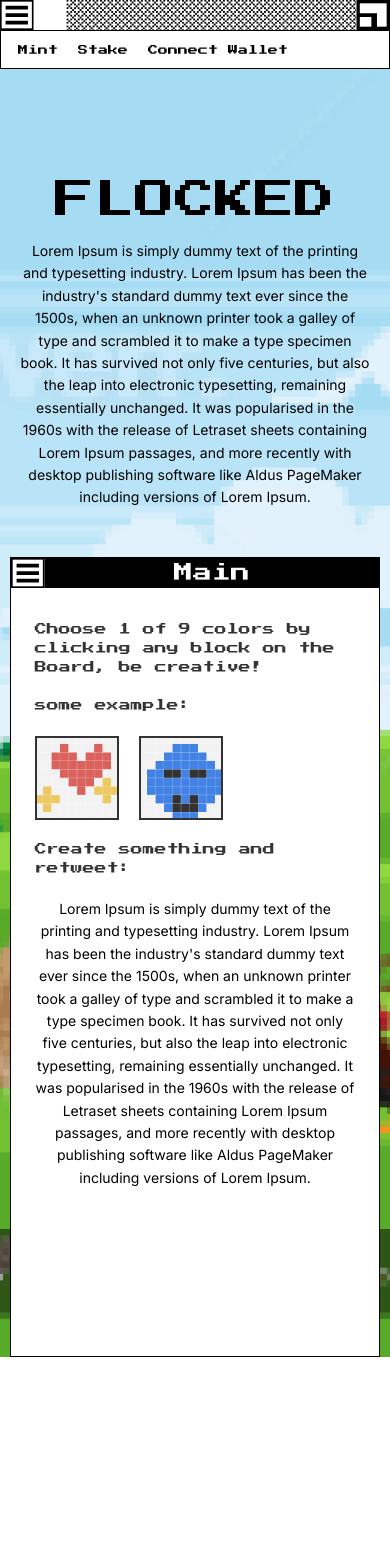
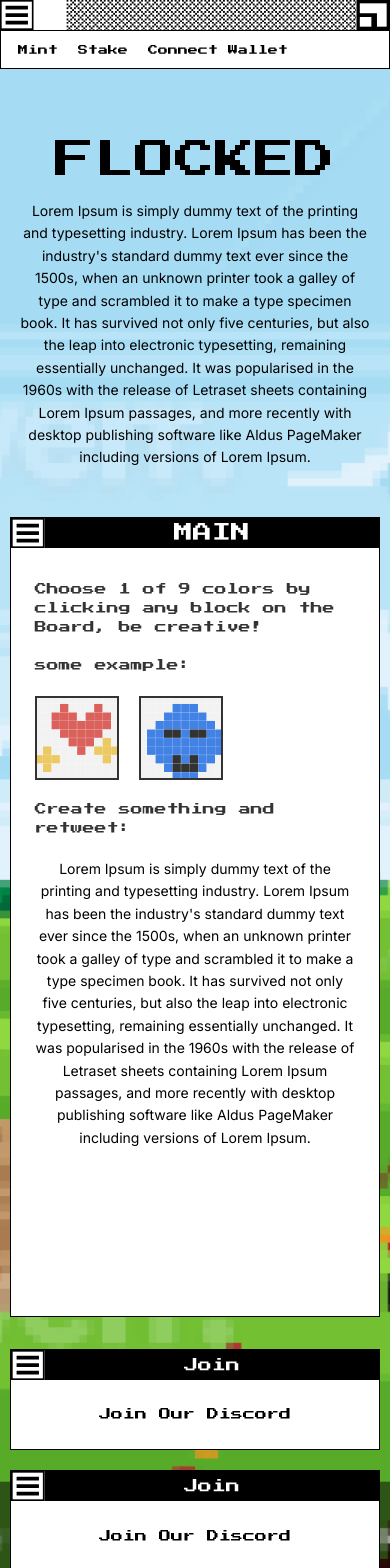
Before and after one commit to sikander-afzaal/flocked-landing, a React (Create React App) app: page / in a window 390 px wide. Shown: the top 1568 px of the page. Before the commit the page ends 1357 px from the top, so only its background shows below. Built offline with nearby package versions, Linux system fonts and the light colour scheme.

Commit message:
first commit

```diff
--- /dev/null
+++ b/src/Components/Join.css
@@ -0,0 +1,20 @@
+.join-box {
+  border: 1px solid black;
+}
+.join-box h2 {
+  font-size: 14px !important;
+}
+.main-join {
+  background-color: white;
+  width: 100%;
+  color: black;
+  padding: 1.8rem 0rem;
+}
+.main-join h2 {
+  text-align: center;
+}
+@media screen and (max-width: 616px) {
+  .main-join h2 {
+    font-size: 12px !important;
+  }
+}
--- /dev/null
+++ b/src/Components/JoinBox.jsx
@@ -0,0 +1,18 @@
+import React from "react";
+import menu from "../Assets/Menu.svg";
+import "./Join.css";
+function JoinBox() {
+  return (
+    <div className="join-box">
+      <div className="top-box">
+        <img src={menu} alt="" />
+        <h2 className="main-text">Join</h2>
+      </div>
+      <div className="main-join">
+        <h2>Join Our Discord</h2>
+      </div>
+    </div>
+  );
+}
+
+export default JoinBox;
--- a/src/Pages/Landing/Landing.css
+++ b/src/Pages/Landing/Landing.css
@@ -6,6 +6,7 @@
   width: 100%;
   max-width: 1700px;
   margin-top: 180px;
+  padding-bottom: 4rem;
 }
 .main-h1 {
   font-size: 96px;
@@ -70,8 +71,20 @@
   width: 100%;
   line-height: 1.6;
 }
+.join-row {
+  display: flex;
+  justify-content: space-between;
+  align-items: center;
+  width: 1200px;
+  gap: 150px;
+  margin-top: 4rem;
+}
+.join-row .join-box {
+  flex: 0.5;
+}
 @media screen and (max-width: 1248px) {
-  .box-landing {
+  .box-landing,
+  .join-row {
     width: 85%;
   }
   .main-desc {
@@ -79,8 +92,12 @@
   }
 }
 @media screen and (max-width: 886px) {
-  .box-landing {
+  .box-landing,
+  .join-row {
     width: 95%;
+  }
+  .join-row {
+    gap: 20px;
   }
   .main-h1 {
     font-size: 60px;
@@ -94,7 +111,20 @@
     font-size: 12px !important;
   }
 }
+@media screen and (max-width: 512px) {
+  .join-row {
+    flex-direction: column;
+    margin-top: 2rem;
+  }
+  .join-row .join-box {
+    flex: none;
+    width: 100%;
+  }
+}
 @media screen and (max-width: 478px) {
+  .landing {
+    margin-top: 140px;
+  }
   .main-h1 {
     font-size: 40px;
   }
--- a/src/Pages/Landing/Landing.jsx
+++ b/src/Pages/Landing/Landing.jsx
@@ -3,6 +3,7 @@ import "./Landing.css";
 import menu from "../../Assets/Menu.svg";
 import nft1 from "../../Assets/nft1.png";
 import nft2 from "../../Assets/nft2.png";
+import JoinBox from "../../Components/JoinBox";
 function Landing() {
   return (
     <div className="landing">
@@ -21,7 +22,7 @@ function Landing() {
       <div className="box-landing">
         <div className="top-box">
           <img src={menu} alt="" />
-          <h2 className="main-text">Main</h2>
+          <h2 className="main-text">MAIN</h2>
         </div>
         <div className="main-box">
           <h2>
@@ -48,6 +49,10 @@ function Landing() {
           </p>
         </div>
       </div>
+      <div className="join-row">
+        <JoinBox />
+        <JoinBox />
+      </div>
     </div>
   );
 }
```
